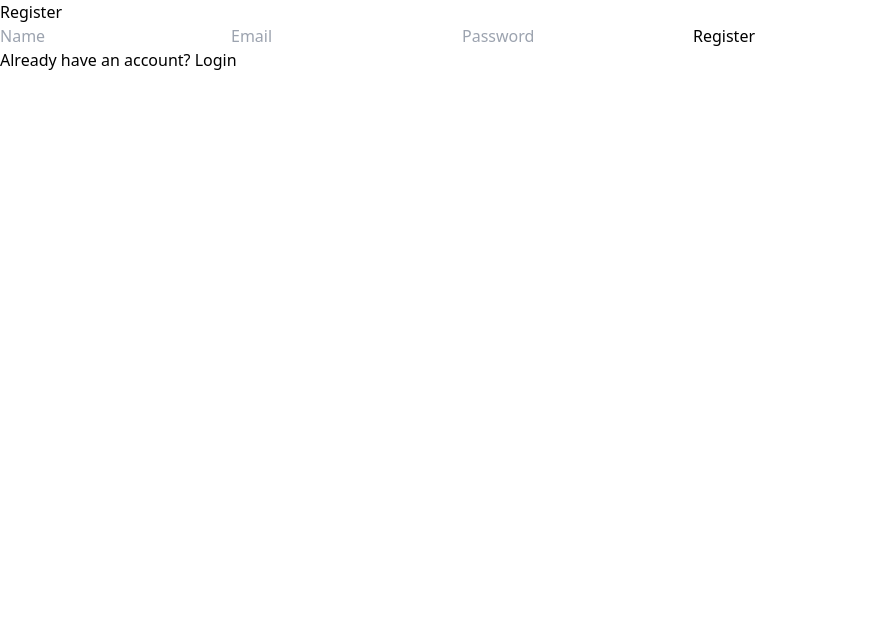
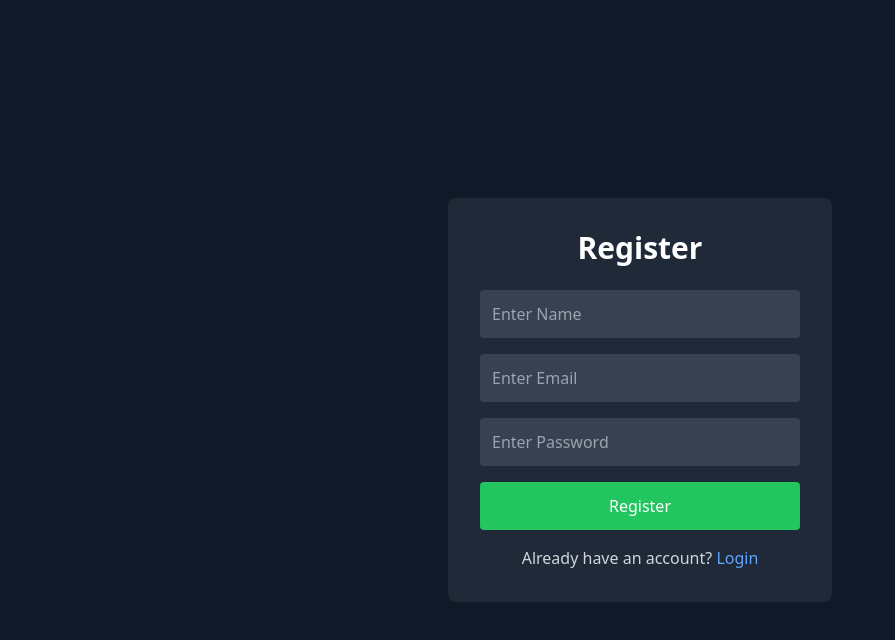
Before and after one commit to Udaypratapsingh500/Taskflow_mern_project, a React (Vite) app in the folder client/: page /register in a window 1280 px wide. Shown: the top 640 px of the page, without its empty margins (0-895 px from the left). Built offline with nearby package versions, Linux system fonts and the light colour scheme.

Commit message:
updated register page

```diff
--- a/client/src/pages/Register.jsx
+++ b/client/src/pages/Register.jsx
@@ -1,76 +1,94 @@
-// client/src/pages/Register.jsx
-
 import { useState } from "react";
+import { Link, useNavigate } from "react-router-dom";
 import axios from "axios";
-import { useNavigate, Link } from "react-router-dom";
 
 function Register() {
+  const [name, setName] = useState("");
+  const [email, setEmail] = useState("");
+  const [password, setPassword] = useState("");
+
   const navigate = useNavigate();
 
-  const [formData, setFormData] = useState({
-    name: "",
-    email: "",
-    password: "",
-  });
-
-  const handleChange = (e) => {
-    setFormData({
-      ...formData,
-      [e.target.name]: e.target.value,
-    });
-  };
-
-  const handleSubmit = async (e) => {
-    e.preventDefault();
+  const handleRegister = async () => {
+    if (!name || !email || !password) {
+      alert("Please fill all fields");
+      return;
+    }
 
     try {
-      await axios.post(
+      const response = await axios.post(
         "https://taskflow-mern-project.onrender.com/api/auth/register",
-        formData
+        {
+          name,
+          email,
+          password,
+        }
       );
+
+      console.log(response.data);
+
+      alert("Registration Successful");
 
       navigate("/");
     } catch (error) {
-      console.log(error);
-      alert("Register Failed");
+      console.log(error.response?.data);
+
+      alert(
+        error.response?.data?.message ||
+          error.message ||
+          "Registration Failed"
+      );
     }
   };
 
   return (
-    <div>
-      <h1>Register</h1>
+    <div className="min-h-screen flex items-center justify-center bg-gray-900">
+      <div className="bg-gray-800 p-8 rounded-lg w-96">
+        <h1 className="text-3xl text-white font-bold text-center mb-6">
+          Register
+        </h1>
 
-      <form onSubmit={handleSubmit}>
         <input
           type="text"
-          name="name"
-          placeholder="Name"
-          onChange={handleChange}
+          placeholder="Enter Name"
+          className="w-full p-3 mb-4 rounded bg-gray-700 text-white outline-none"
+          value={name}
+          onChange={(e) => setName(e.target.value)}
         />
 
         <input
           type="email"
-          name="email"
-          placeholder="Email"
-          onChange={handleChange}
+          placeholder="Enter Email"
+          className="w-full p-3 mb-4 rounded bg-gray-700 text-white outline-none"
+          value={email}
+          onChange={(e) => setEmail(e.target.value)}
         />
 
         <input
           type="password"
-          name="password"
-          placeholder="Password"
-          onChange={handleChange}
+          placeholder="Enter Password"
+          className="w-full p-3 mb-4 rounded bg-gray-700 text-white outline-none"
+          value={password}
+          onChange={(e) => setPassword(e.target.value)}
         />
 
-        <button type="submit">
+        <button
+          onClick={handleRegister}
+          className="bg-green-500 hover:bg-green-600 w-full py-3 rounded text-white"
+        >
           Register
         </button>
-      </form>
 
-      <p>
-        Already have an account?
-        <Link to="/"> Login</Link>
-      </p>
+        <p className="text-gray-300 text-center mt-4">
+          Already have an account?{" "}
+          <Link
+            to="/"
+            className="text-blue-400"
+          >
+            Login
+          </Link>
+        </p>
+      </div>
     </div>
   );
 }
```
